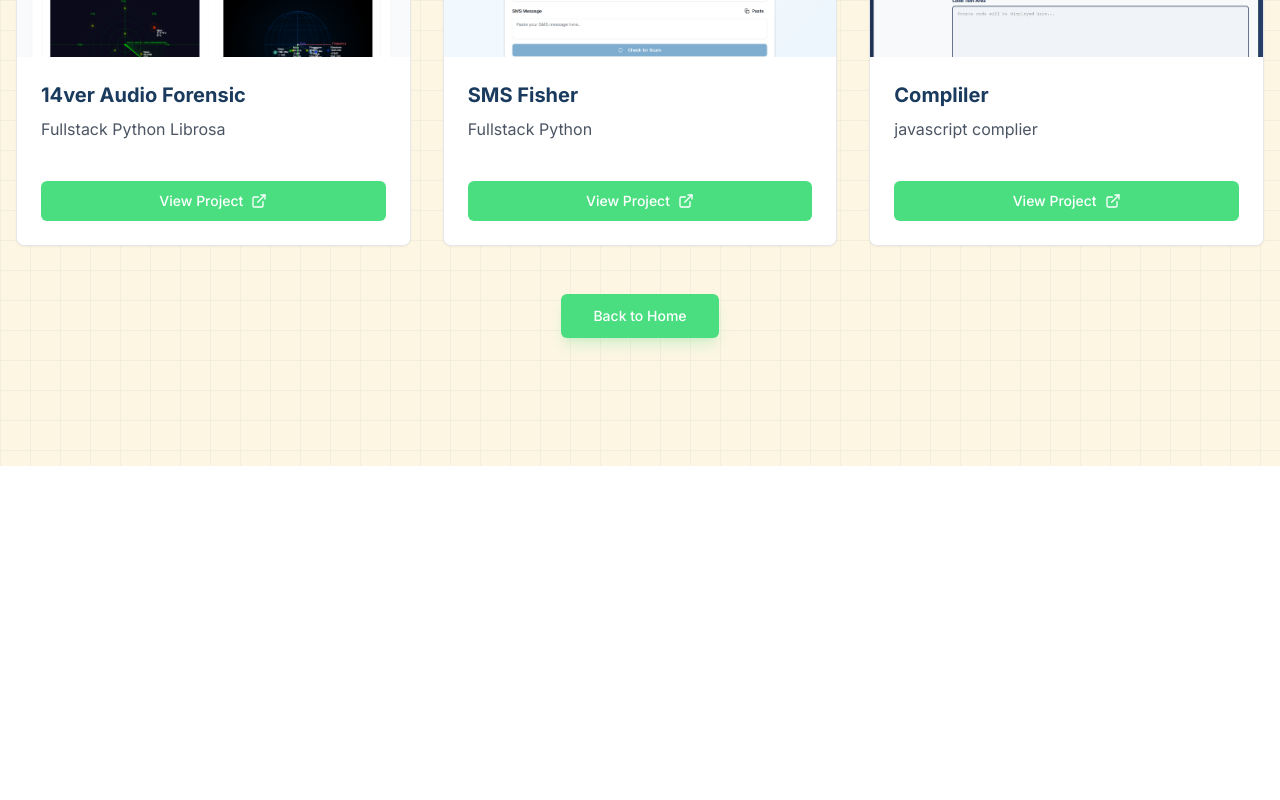
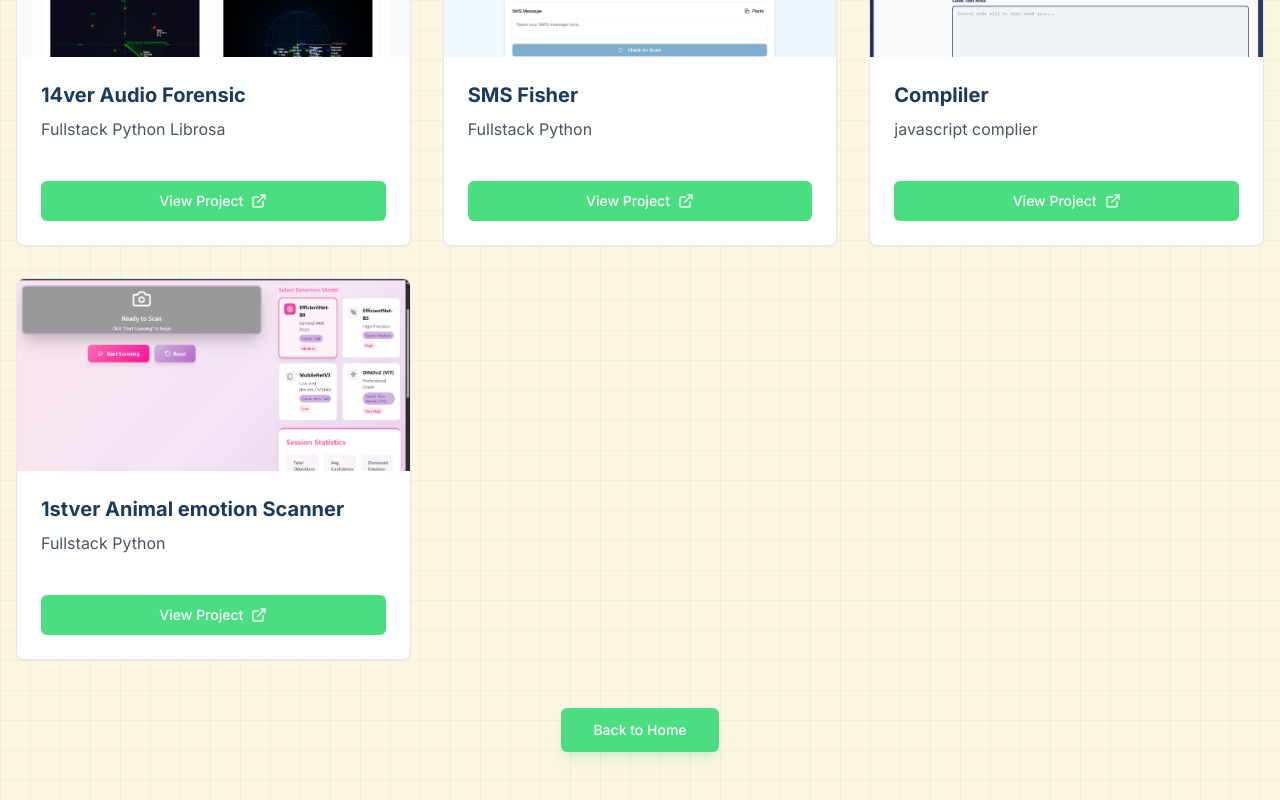
Before and after one commit to Lyndoncatan/Catandev, a Next.js app: page /projects in a window 1280 px wide. Shown: the part 2160-2960 px from the top of the page. Before the commit the page ends 2626 px from the top, so only its background shows below. Built offline with nearby package versions, Linux system fonts and the light colour scheme.

Commit message:
Describe what you updated (e.g., Fixed UI bug or updated logic)

```diff
--- a/app/projects/page.tsx
+++ b/app/projects/page.tsx
@@ -69,7 +69,7 @@ export default function ProjectsPage() {
       url: "https://l-hood-shop.vercel.app/",
     },
 
-     {
+    {
       id: 9,
       title: "Todo List",
       description: "Frontend Web,typescript,css,javascript",
@@ -77,7 +77,7 @@ export default function ProjectsPage() {
       url: "https://todo-list-app-zeta-silk.vercel.app/",
     },
 
-     {
+    {
       id: 10,
       title: "Audio Forensic",
       description: "Frontend API'S Web,typescript,css,javascript",
@@ -85,7 +85,7 @@ export default function ProjectsPage() {
       url: "https://audio-forensic-model.vercel.app/",
     },
 
-     {
+    {
       id: 11,
       title: "3rd version Audio Forensic",
       description: "Frontend API'S Web,typescript,css,javascript",
@@ -127,6 +127,14 @@ export default function ProjectsPage() {
 
     },
 
+    {
+      id: 16,
+      title: "1stver Animal emotion Scanner ",
+      description: "Fullstack Python  ",
+      image: "/images/animal-emotion.png",
+      url: "https://animal-emotion-detector.onrender.com/",
+
+    },
 
   ]
 
```
Also changed, not shown: public/images/animal-emotion.png (added).
